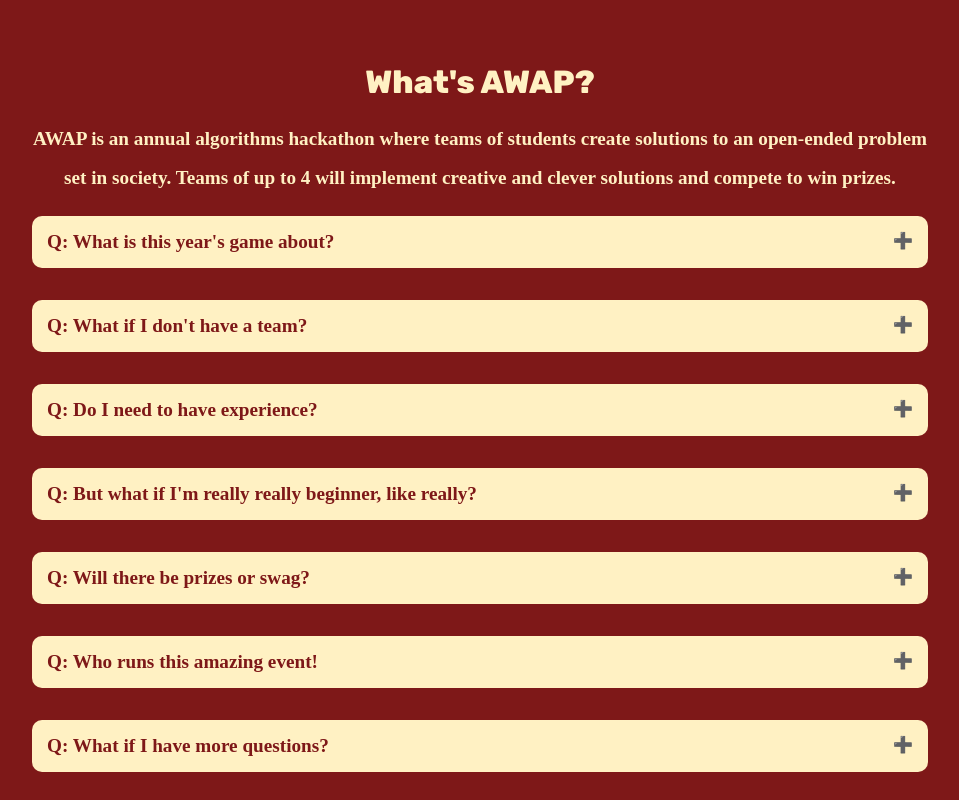
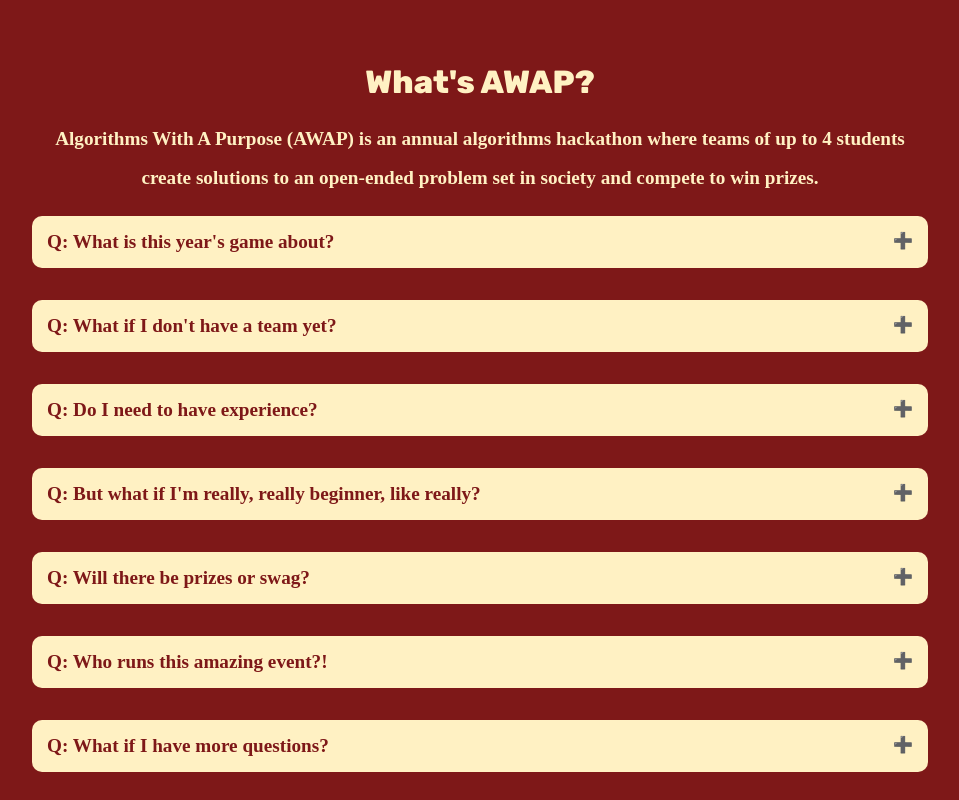
Before and after one commit to acm-cmu/awap-landing-page-2024, a React (Create React App) app: page / in a window 1280 px wide. Shown: the part 1160-1960 px from the top of the page, without its empty margins (160-1119 px from the left). Built offline with nearby package versions, Linux system fonts and the light colour scheme.

Commit message:
copyediting for FAQ

```diff
--- a/src/components/About.js
+++ b/src/components/About.js
@@ -8,30 +8,49 @@ const About = () => {
         <div className="section-header">What's AWAP?</div>
         <div>
           <p className="about-description">
-            AWAP is an annual algorithms hackathon where teams of
-            students create solutions to an open-ended problem set in society.
-            Teams of up to 4 will implement creative and clever solutions and compete to win prizes.
+            Algorithms With A Purpose (AWAP) is an annual algorithms hackathon
+            where teams of up to 4 students create solutions to an open-ended
+            problem set in society and compete to win prizes.
           </p>
         </div>
-        <FAQButton key={2} question="Q: What is this year's game about?"
-                           answer="This year's game is Mars Makeover, where teams' algorithms will control different robots that have been sent to Mars, on different Mars terrain map, to collect resources and build a base.
-                           Teams will compete head to head in 1v1 matches, be the one that dominates the other team to win!."/>
-        <FAQButton key={3} question="Q: What if I don't have a team?"
-                           answer="Don't worry, we will match you with a team of 3 other people if you request for it!"/>
-        <FAQButton key={1} question="Q: Do I need to have experience?"
-                    answer="The competition will have two divisions, for experienced and
-                    beginner teams, so that each team will have the chance to
-                    participate on a level playing field. Teams will code their
-                    algorithm in Python, so only basic Python knowledge is necessary to
-                    get going."/>
-        <FAQButton key={4} question="Q: But what if I'm really really beginner, like really?"
-                            answer="We will have mentors available to help you out!"/>
-        <FAQButton key={5} question="Q: Will there be prizes or swag?"
-                            answer="Yes, we have up to $2000 in cash prizes. Separately we have raffle prizes for everyone. Lastly, everyone will get free food, swag and t-shirts!"/>
-        <FAQButton key={7} question="Q: Who runs this amazing event!"
-                            answer="AWAP is run by the ACM@CMU chapter, a student organization at Carnegie Mellon University."/>
-        <FAQButton key={6} question="Q: What if I have more questions?"
-                            answer="Feel free to email us at acm-exec@cs.cmu.edu"/>
+        <FAQButton
+          key={2}
+          question="Q: What is this year's game about?"
+          answer="This year's theme is Mars Makeover! Players will use their fleet of robots to explore, collect resources, and terraform. The team with the best algorithm wins!"
+        />
+        <FAQButton
+          key={3}
+          question="Q: What if I don't have a team yet?"
+          answer="No worries! We have a team matching channel on Discord :)"
+        />
+        <FAQButton
+          key={1}
+          question="Q: Do I need to have experience?"
+          answer="Not necessarily! The competition will have two divisions, experienced and
+                    beginner, so that each team will have the chance to
+                    participate on a level playing field. Only basic Python knowledge is needed to start developing competitive algorithms
+                    from our game guide."
+        />
+        <FAQButton
+          key={4}
+          question="Q: But what if I'm really, really beginner, like really?"
+          answer="We will have mentors and office hours available to help you out!"
+        />
+        <FAQButton
+          key={5}
+          question="Q: Will there be prizes or swag?"
+          answer="Yes, we'll have up to $2000 in cash prizes. We'll also have raffles, free food, swag, and t-shirts!"
+        />
+        <FAQButton
+          key={7}
+          question="Q: Who runs this amazing event?!"
+          answer="AWAP is run by the ACM@CMU chapter, a student organization at Carnegie Mellon University."
+        />
+        <FAQButton
+          key={6}
+          question="Q: What if I have more questions?"
+          answer="Email us at acm-exec@cs.cmu.edu, or join our Discord server!"
+        />
       </div>
     </div>
   );
```
